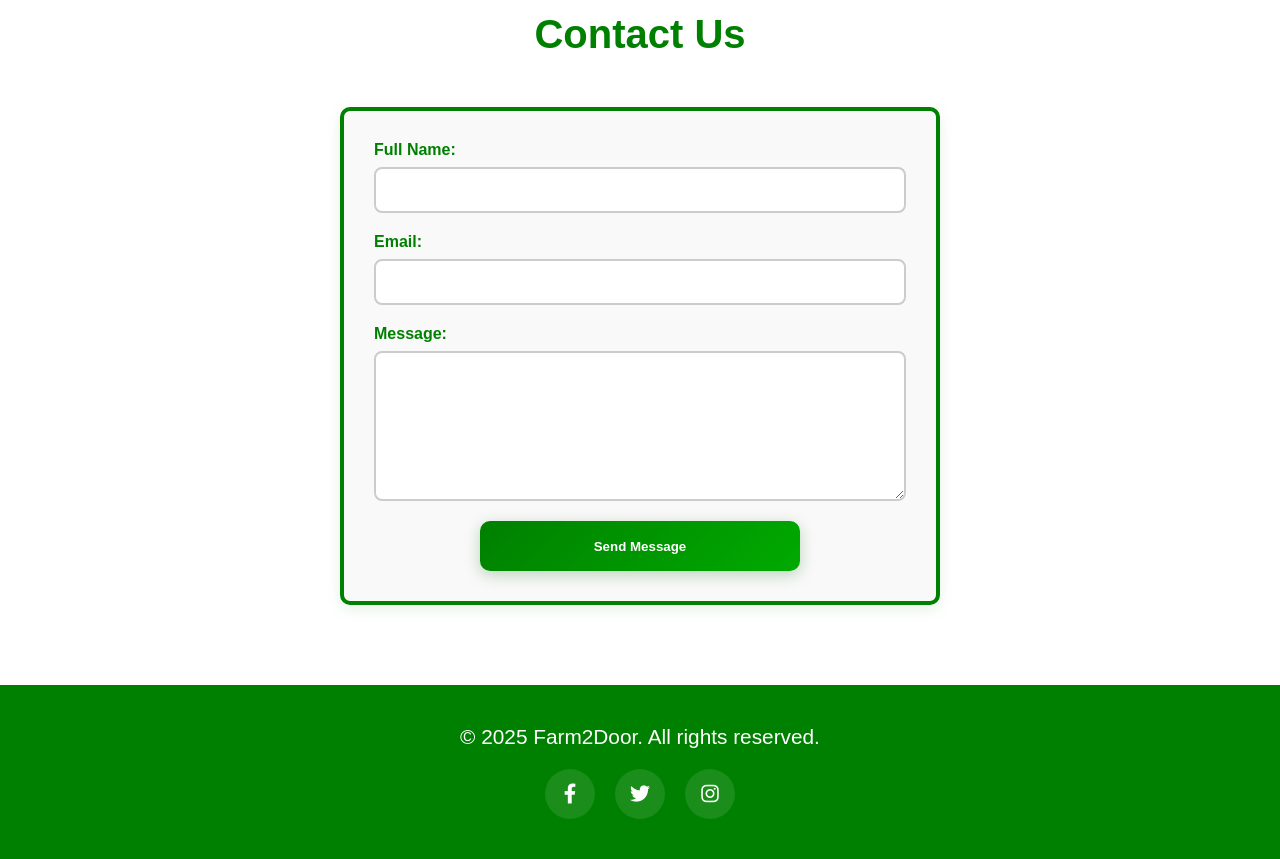
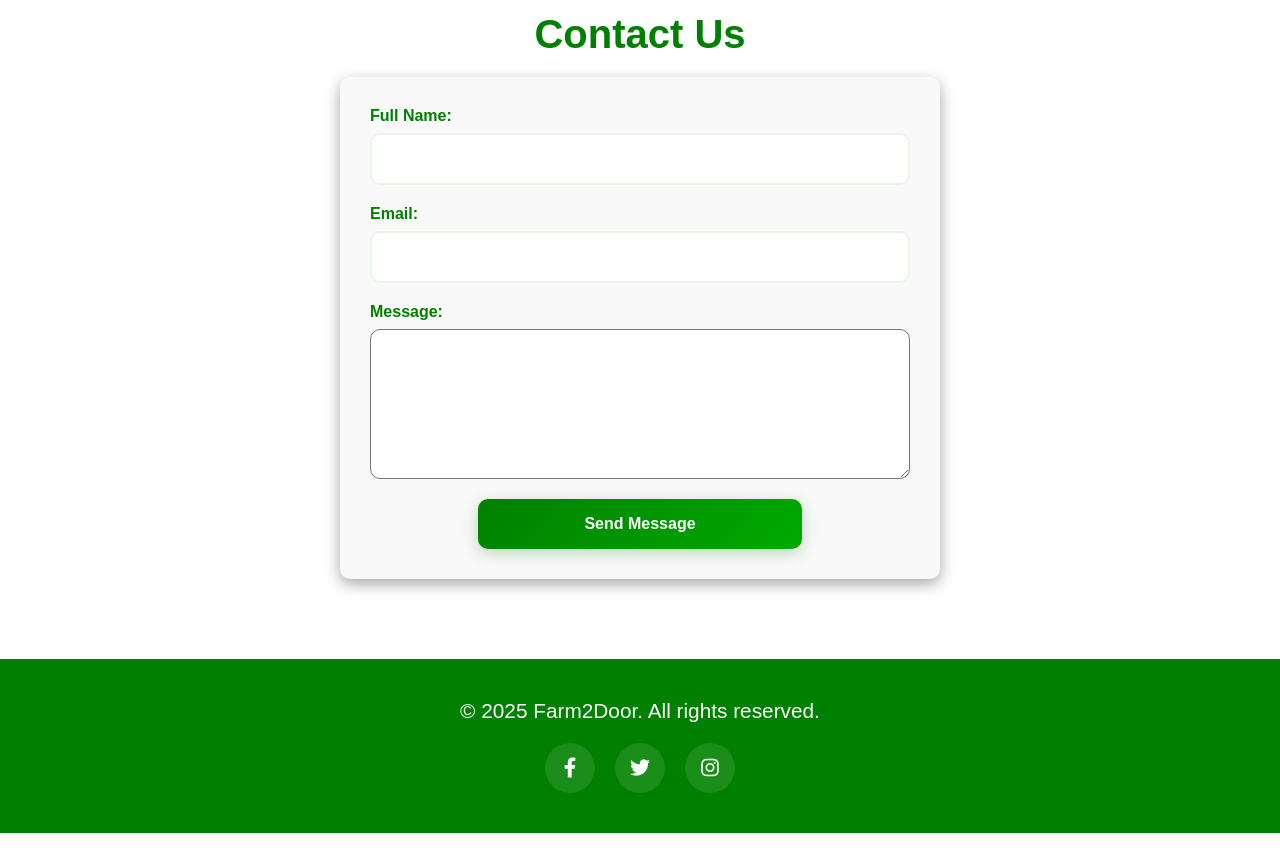
Before and after one commit to Tasi1014/Farm2Door, a PHP site: page /contactus.html in a window 1280 px wide. Shown: the part 108-967 px from the top of the page. After the commit the page ends 941 px from the top, so only its background shows below. Run offline with PHP 8.4, Linux system fonts and the light colour scheme.

Commit message:
Modified css of contactus page

```diff
--- a/4th-sem-project/Project I/Frontend/Contact Us/contactus.css
+++ b/4th-sem-project/Project I/Frontend/Contact Us/contactus.css
@@ -141,7 +141,7 @@ footer .socials a i {
     font-size: clamp(2rem, 4vw, 2.5rem);
     text-align: center;
     margin-top: 50px;
-    margin-bottom: 30px;
+    /* margin-bottom: 30px; */
     font-weight: 700;
 }
 
@@ -155,14 +155,14 @@ footer .socials a i {
 }
 
 .main form {
-    border: 4px solid #008000;
+    border: none;
     border-radius: 10px;
     width: 100%;
     max-width: 600px;
     margin: 0 auto;
     padding: 30px;
     background-color: #f9f9f9;
-    box-shadow: 0 4px 15px rgba(0, 128, 0, 0.1);
+    box-shadow: rgba(0, 0, 0, 0.35) 0px 5px 15px;
 }
 
 /* Form Fields Container */
@@ -177,31 +177,40 @@ footer .socials a i {
     width: 100%;
     margin-bottom: 20px;
 }
-
-/* Inputs and Textarea */
-input[type="text"],
-input[type="email"],
-textarea {
-    width: 100%;
-    border-radius: 8px;
-    padding: 12px 15px;
-    font-size: 1rem;
-    border: 2px solid #ccc;
-    resize: vertical;
-    font-family: "Poppins", sans-serif;
-    transition: all 0.3s ease;
+label {
+    display: block;
+    margin-bottom: 8px;
+    color: #008000;
+    font-weight: 500;
 }
 
-input[type="text"]:focus,
-input[type="email"]:focus,
-textarea:focus {
+input {
+    width: 100%;
+    padding: 15px;
+    border: 2px solid #e8f5e8;
+    border-radius: 10px;
+    font-size: 1rem;
+    transition: all 0.3s ease;
+    background: white;
+}
+
+input:focus {
     outline: none;
-    border: 2px solid #008000;
-    box-shadow: 0 0 0 3px rgba(0, 128, 0, 0.1);
+    border-color: green;
+    box-shadow: green 0px 2px 5px;
 }
+
 
 textarea {
     min-height: 150px;
+    border-radius: 10px;
+    padding: 10px;
+}
+
+textarea:focus {
+    outline: none;
+    border-color: green;
+    box-shadow: green 0px 2px 5px;
 }
 
 /* Labels */
```
